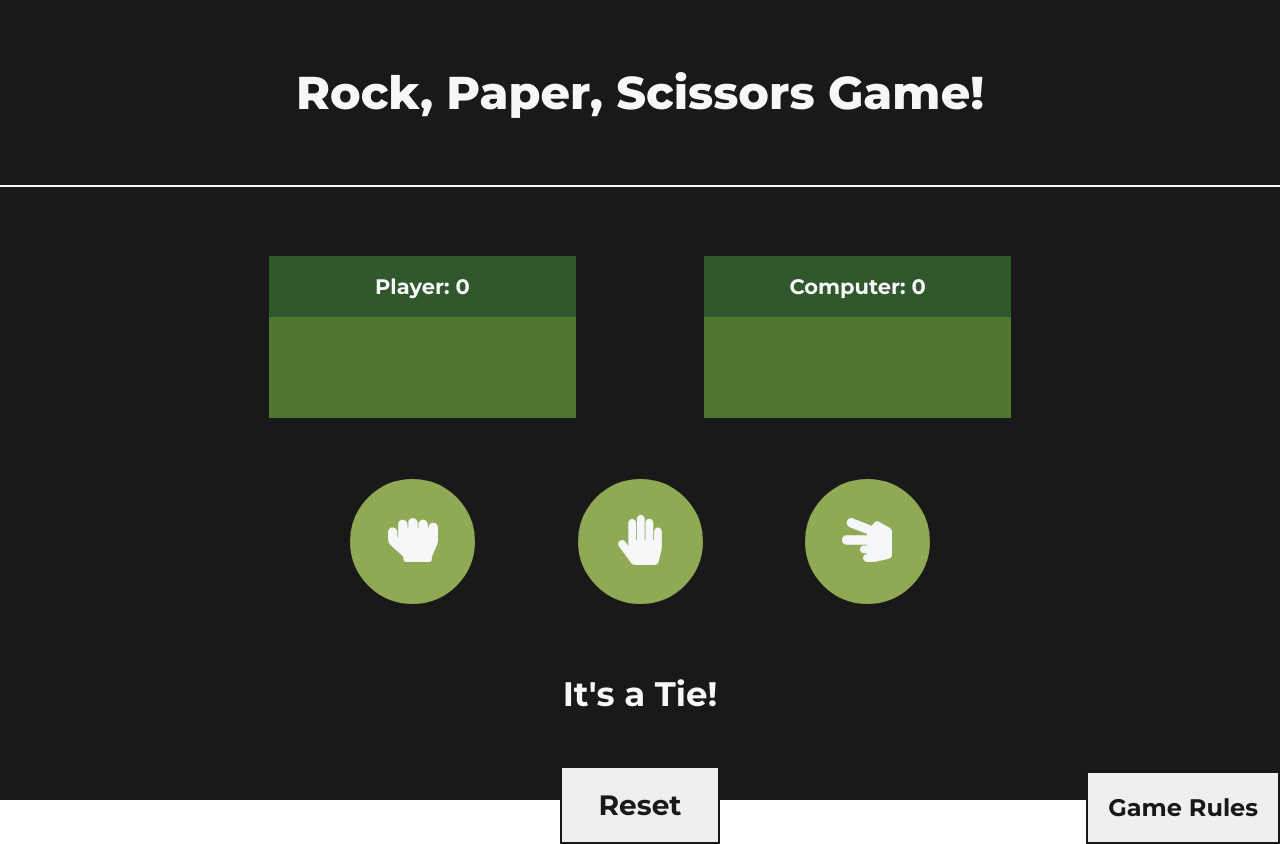
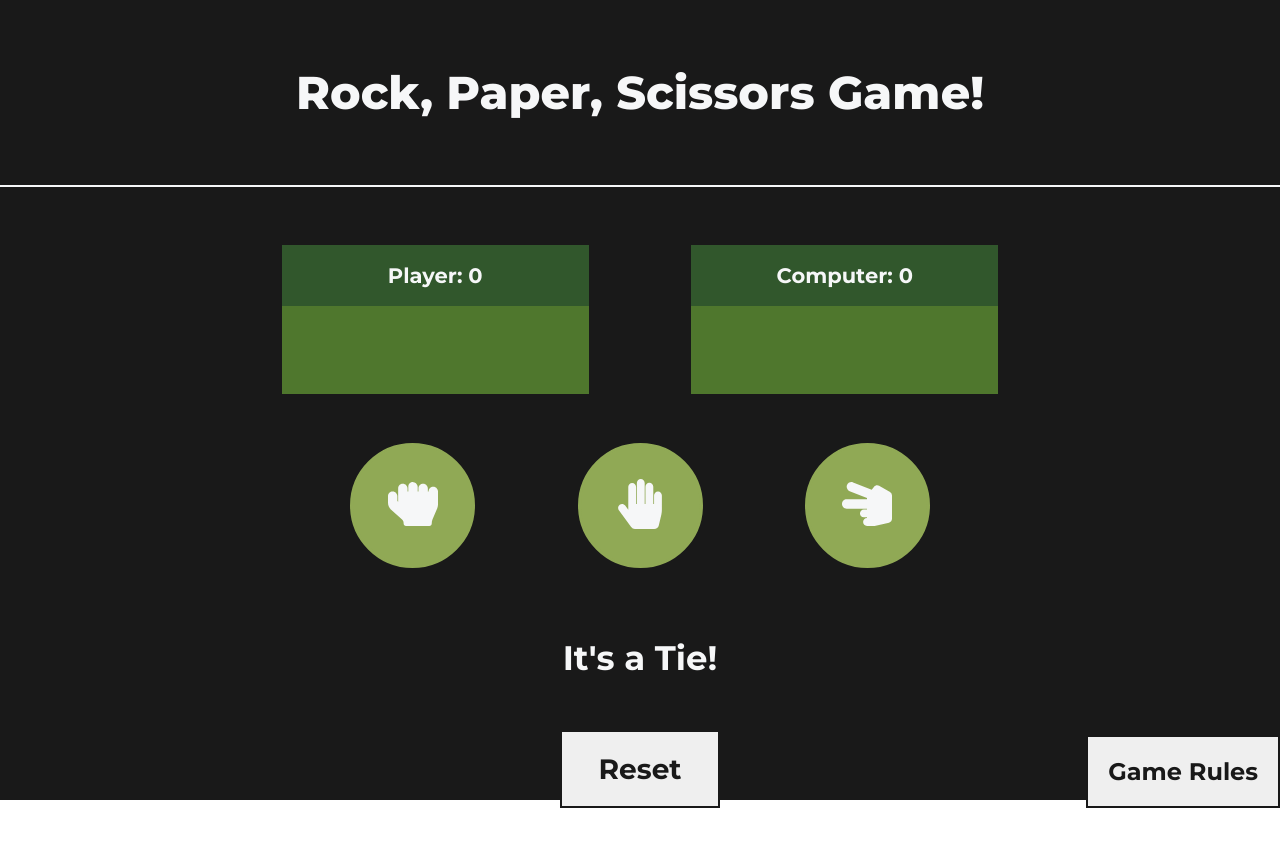
Before and after one commit to ezgsnyrt/rock-paper-scissors-game, a React (Create React App) app: page / in a window 1280 px wide. After the commit the page ends 808 px from the top, so only its background shows below. Built offline with nearby package versions, Linux system fonts and the light colour scheme.

Commit message:
revise styles for score-board

```diff
--- a/src/App.css
+++ b/src/App.css
@@ -132,13 +132,13 @@ h2 {
   }
 
   .action {
-    padding: 30px 30px;
+    padding: 25px 30px;
   }
 
   .player {
-    margin: 5%;
+    margin: 4%;
     width: 24%;
-    height: 65%;
+    height: 70%;
   }
 
   .score {
```
